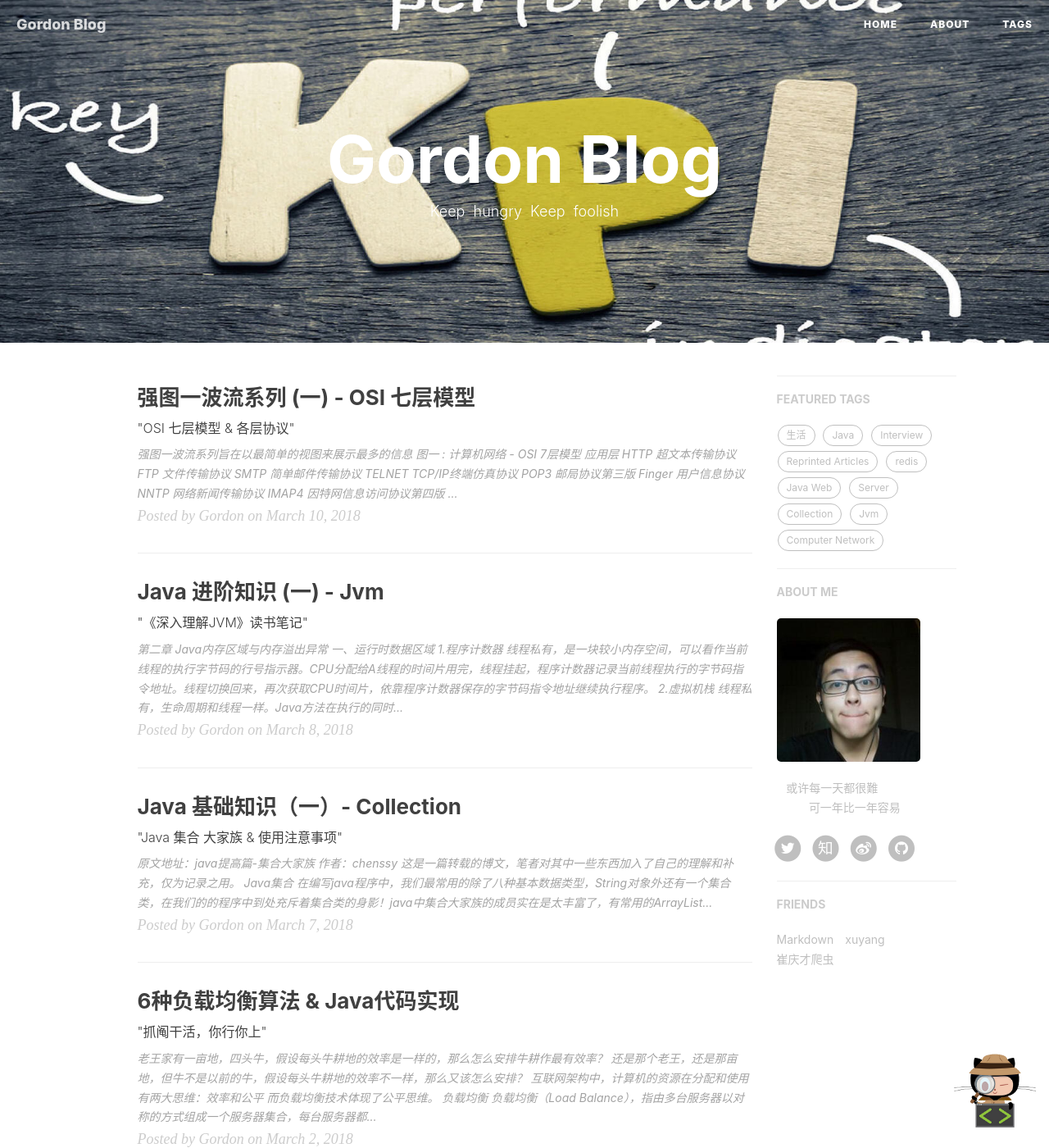
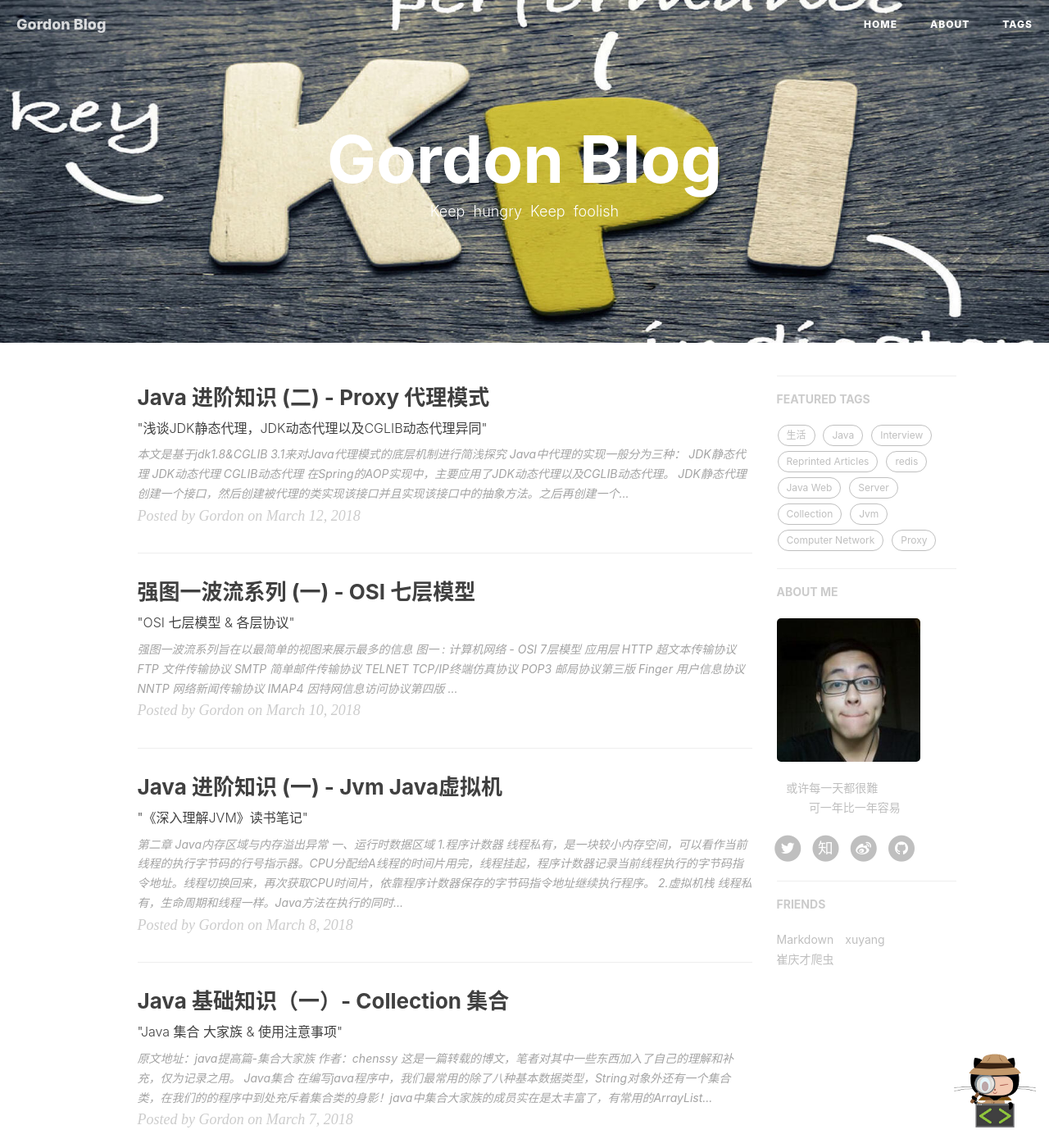
Before and after one commit to Gordon-Deng/Gordon-Deng.github.io, a Jekyll site: the page built from index.html, in a window 1280 px wide and 1400 px high. Shown: the whole window at 82% size. Built offline with Jekyll 4.4.1, drawn with Linux system fonts in a browser that asks for light colours; nearby versions of some CDN libraries; the list of posts is cut into pages by our own code; comment, search, counter and statistics services are not loaded.

Commit message:
blog-proxy

```diff
--- a/_posts/2018-03-07-collection.md
+++ b/_posts/2018-03-07-collection.md
@@ -1,6 +1,6 @@
 ---
 layout:     post
-title:      "Java 基础知识（一）- Collection "
+title:      "Java 基础知识（一）- Collection 集合"
 subtitle:   "\"Java 集合 大家族 & 使用注意事项\""
 date:       2018-03-07 12:00:00
 author:     "Gordon"
--- a/_posts/2018-03-08-jvm.markdown
+++ b/_posts/2018-03-08-jvm.markdown
@@ -1,6 +1,6 @@
 ---
 layout:     post
-title:      "Java 进阶知识 (一) - Jvm "
+title:      "Java 进阶知识 (一) - Jvm Java虚拟机"
 subtitle:   "\"《深入理解JVM》读书笔记\""
 date:       2018-03-08 12:00:00
 author:     "Gordon"
--- /dev/null
+++ b/_posts/2018-03-12-cglib.markdown
@@ -0,0 +1,33 @@
+---
+layout:     post
+title:      "Java 进阶知识 (二) - Proxy 代理模式"
+subtitle:   "\"浅谈JDK静态代理，JDK动态代理以及CGLIB动态代理异同\""
+date:       2018-03-12 12:00:00
+author:     "Gordon"
+header-img: "img/in-post/2018-03-12-Proxy/Proxy-bg.jpg"
+catalog: true
+tags:
+    - Java
+    - Proxy
+---
+
+> 本文是基于`jdk1.8`&`CGLIB 3.1`来对Java代理模式的底层机制进行简浅探究
+
+Java中代理的实现一般分为三种：
+* JDK静态代理
+* JDK动态代理
+* CGLIB动态代理
+
+**在Spring的AOP实现中，主要应用了JDK动态代理以及CGLIB动态代理。**
+
+
+## JDK静态代理
+
+创建一个接口，然后创建被代理的类实现该接口并且实现该接口中的抽象方法。之后再创建一个代理类，同时使其也实现这个接口。在代理类中持有一个被代理对象的引用，而后在代理类方法中调用该对象的方法。
+
+其实就是代理类为被代理类预处理消息、过滤消息并在此之后将消息转发给被代理类，之后还能进行消息的后置处理。
+代理类和被代理类通常会存在关联关系(即上面提到的持有的被带离对象的引用)，代理类本身不实现服务，而是通过调用被代理类中的方法来提供服务。
+
+![](/img/in-post/2018-03-12-Proxy/static-1.png)
+接口
+--
```
Also changed, not shown: img/in-post/2018-03-12-proxy/cglib-1.png (added), img/in-post/2018-03-12-proxy/cglib-2.png (added), img/in-post/2018-03-12-proxy/cglib-3.png (added), img/in-post/2018-03-12-proxy/cglib-4.png (added), img/in-post/2018-03-12-proxy/dynamic-1.png (added), img/in-post/2018-03-12-proxy/dynamic-2.png (added), img/in-post/2018-03-12-proxy/dynamic-3.png (added), img/in-post/2018-03-12-proxy/dynamic-4.png (added), img/in-post/2018-03-12-proxy/intercept-1.png (added), img/in-post/2018-03-12-proxy/intercept-2.png (added), img/in-post/2018-03-12-proxy/intercept-3.png (added), img/in-post/2018-03-12-proxy/intercept-4.png (added), img/in-post/2018-03-12-proxy/intercept-5.png (added), img/in-post/2018-03-12-proxy/proxy-bg.jpg (added), 3 more files.
